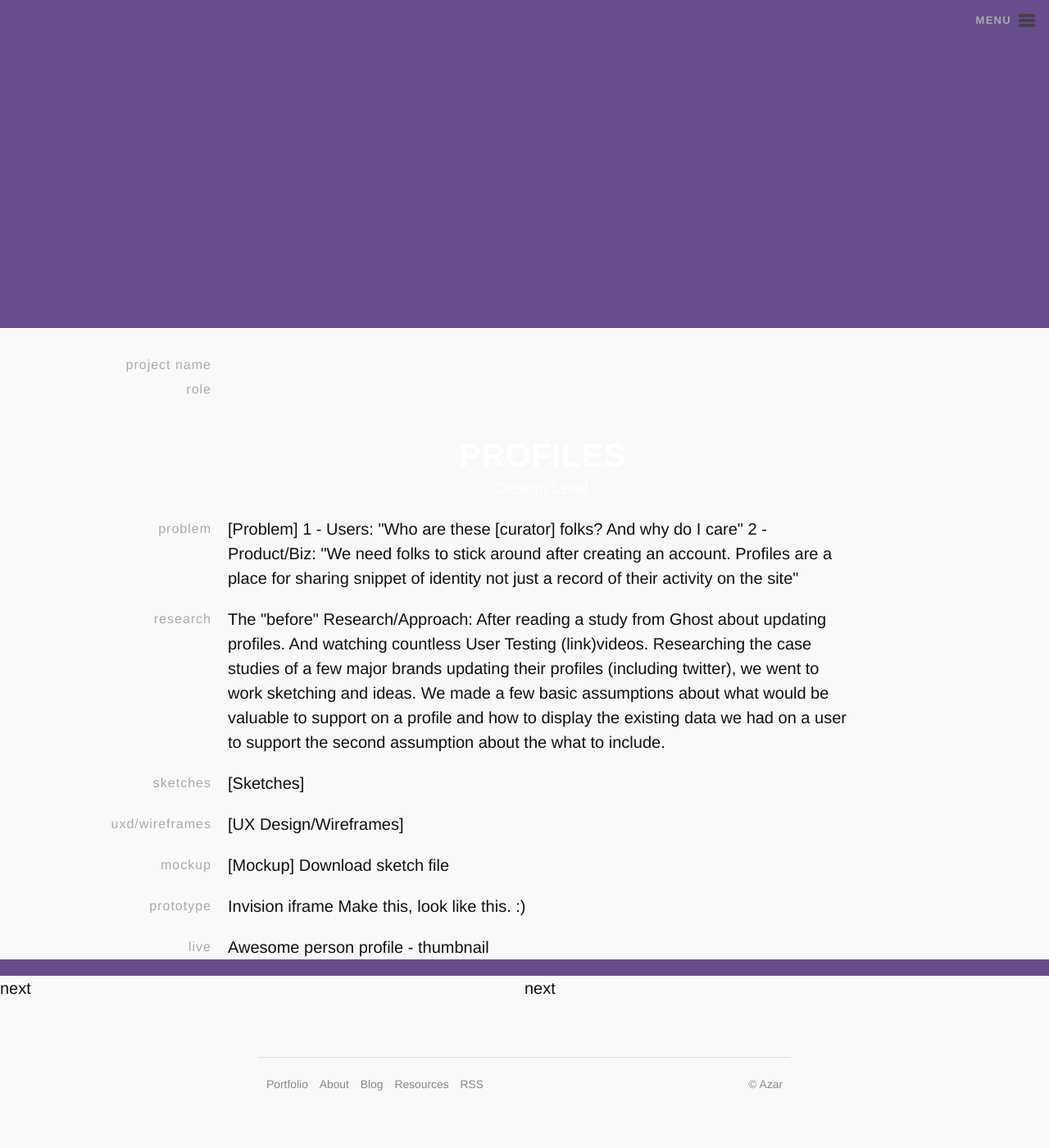
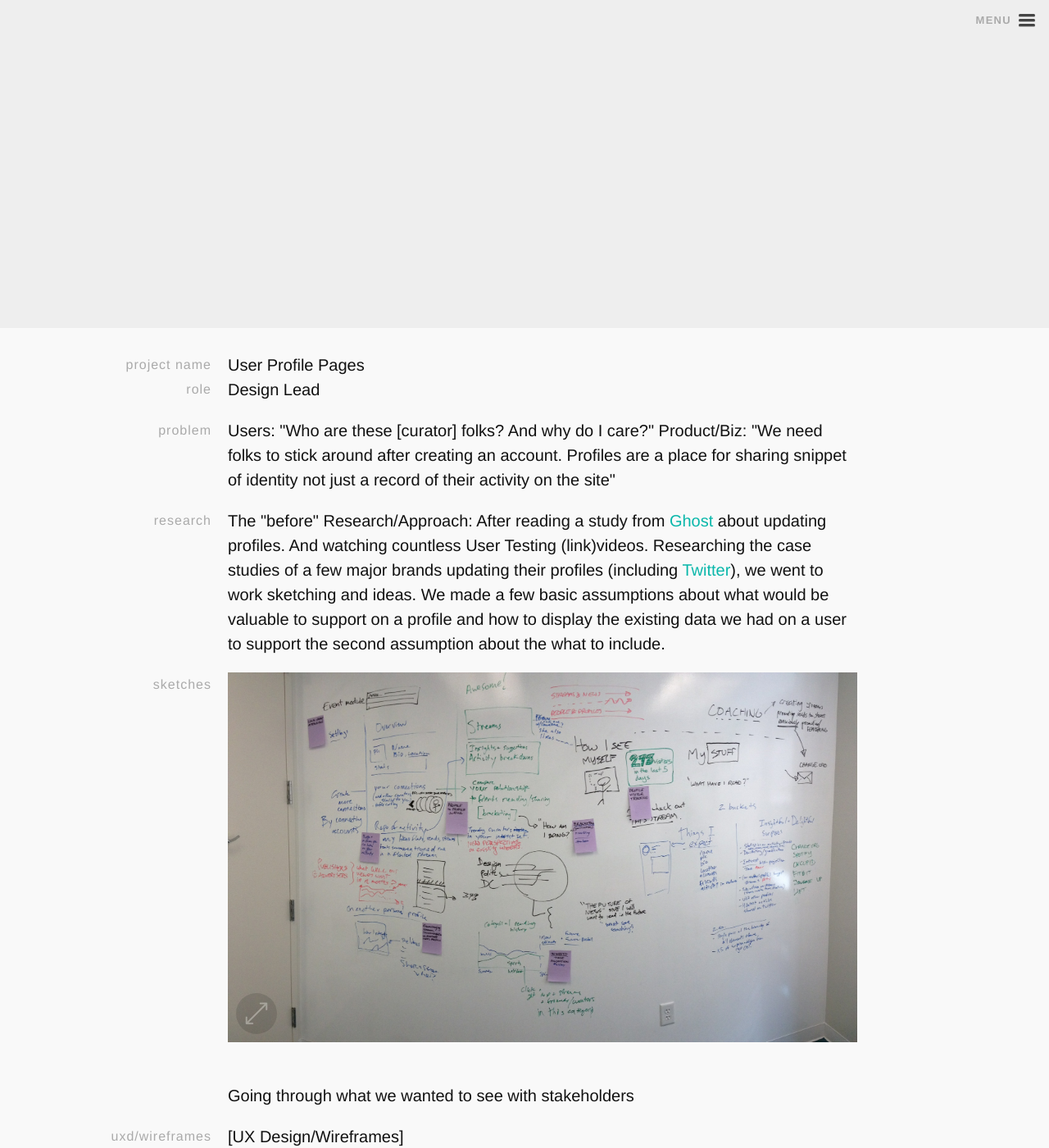
Before and after one commit to ReptarAzar/reptarazar.github.io, a Jekyll site: the page built from _posts/2015-01-09-trove-profile.markdown, in a window 1280 px wide and 1400 px high. Shown: the whole window at 82% size. Built offline with Jekyll 4.4.1, drawn with Linux system fonts in a browser that asks for light colours; nearby versions of some CDN libraries; some of the changed text lies outside the part shown.

Commit message:
Adding content to the profile page. tweaks to the lightbox

```diff
--- a/_includes/footer.html
+++ b/_includes/footer.html
@@ -20,6 +20,6 @@
 <script src="{{ "/js/lightbox.js" | prepend: site.baseurl }}" type="text/javascript"></script>
 <script>
     lightbox.option({
-      'positionFromTop': 200
+      'positionFromTop': 100
     })
 </script>
--- a/_posts/2015-01-09-trove-profile.markdown
+++ b/_posts/2015-01-09-trove-profile.markdown
@@ -18,7 +18,7 @@
     </div>
 
     <div class="content-column">
-        <span class="title">Profiles</span>
+        <span class="title">User Profile Pages</span>
         <span class="role">Design Lead</span>
     </div>
 </div>
@@ -30,9 +30,8 @@
     </div>
 
     <div class="content-column">
-        [Problem]
-        1 - Users: "Who are these [curator] folks? And why do I care"
-        2 - Product/Biz: "We need folks to stick around after creating an account. Profiles are a place for sharing snippet of identity not just a record of their activity on the site"
+        Users: "Who are these [curator] folks? And why do I care?"
+        Product/Biz: "We need folks to stick around after creating an account. Profiles are a place for sharing snippet of identity not just a record of their activity on the site"
     </div>
 </div>
 
@@ -46,7 +45,7 @@
         The "before"
 
         Research/Approach:
-        After reading a study from Ghost about updating profiles. And watching countless User Testing (link)videos. Researching the case studies of a few major brands updating their profiles (including twitter), we went to work sketching and ideas. We made a few basic assumptions about what would be valuable to support on a profile and how to display the existing data we had on a user to support the second assumption about the what to include.
+        After reading a study from <a href="http://blog.ghost.org/ghost-onboarding/">Ghost</a> about updating profiles. And watching countless User Testing (link)videos. Researching the case studies of a few major brands updating their profiles (including <a href="https://blog.twitter.com/2015/designing-the-new-twitter-profiles">Twitter</a>), we went to work sketching and ideas. We made a few basic assumptions about what would be valuable to support on a profile and how to display the existing data we had on a user to support the second assumption about the what to include.
     </div>
 </div>
 
@@ -57,7 +56,10 @@
     </div>
 
     <div class="content-column">
-        [Sketches]
+        <a href="../assets/img/portfolio/profiles/whiteboad-001.jpg" data-lightbox="sketches" class="lightbox-image">
+            <img src="../assets/img/portfolio/profiles/whiteboad-001.jpg" />
+        </a>
+        Going through what we wanted to see with stakeholders
     </div>
 </div>
 
@@ -79,8 +81,17 @@
     </div>
 
     <div class="content-column">
-        [Mockup]
-        Download sketch file
+        Screenshot of the mockup Sketch document
+
+        Details (2 mobile mocks, side-by-side)
+
+
+        Then I'll begin pixel-perfect mock ups of the final designs. After the designs are reviewed by stakeholders, they are split into tickets and I'll generate a focused batch of mockup files for each ticket that way the engineer can just grab exactly what they need and don't have to dig at all.
+
+        Folder structure for this project.
+
+        <p> <a href="">Download sketch file</a></p>
+
     </div>
 </div>
 
@@ -91,9 +102,11 @@
     </div>
 
     <div class="content-column">
-        Invision iframe
+        Here are a few prototypes I made that you can click around and play with.
 
-        Make this, look like this. :)
+        As a fun game try making the first one look filled in like the second prototype.
+        <iframe class="invision" width="438" height="870" src="//invis.io/Z74LBQBXV" frameborder="0" allowfullscreen></iframe>
+        <iframe class="invision" width="438" height="870" src="//invis.io/QX4LBOJYM" frameborder="0" allowfullscreen></iframe>
     </div>
 </div>
 
@@ -105,6 +118,25 @@
 
     <div class="content-column">
         Awesome person profile - thumbnail
+
+
+    </div>
+</div>
+
+<!-- Begin Live Row -->
+<div class="row live">
+    <div class="label-column">
+        Bonus
+    </div>
+
+    <div class="content-column">
+
+        Here's a bonus. It's a settings page I made to go with the new profile page. It was eventually scrapped based on the decision to use engineering resourses where there's more traffic. But this design solved a few problems we have on the current settings pages dealing with different input types that require different saving paradigms.
+
+        <p>It's a clickable prototype too, so feel free to play around and check out the different input types and save structure. </p>
+
+        <iframe class="invision" width="438" height="870" src="//invis.io/A33BPR568" frameborder="0" allowfullscreen></iframe>
+
     </div>
 </div>
 
--- a/_sass/_lightbox.scss
+++ b/_sass/_lightbox.scss
@@ -3,9 +3,9 @@
   top: 0;
   left: 0;
   z-index: 9999;
-  background-color: white;
+  background-color: black;
   filter: progid:DXImageTransform.Microsoft.Alpha(Opacity=80);
-  opacity: 0.95;
+  opacity: 0.85;
   display: none;
 }
 
@@ -36,7 +36,7 @@
 
 .lb-outerContainer {
   position: relative;
-  background-color: white;
+  background-color: transparent;
   *zoom: 1;
   width: 250px;
   height: 250px;
--- a/_sass/_posts.scss
+++ b/_sass/_posts.scss
@@ -2,12 +2,6 @@
 // Override all other stylesheets except _syntax-highlighting.scss
 
 // To do: make this only load on blog and post pages
-
-.portfolio-content {
-    padding: 20px;
-    max-width: 650px;
-    margin: 0 auto;
-}
 
 
 //remove these two when portfolio is ready
@@ -112,18 +106,18 @@
         clear: both;
 
         &.intro {
-            text-align: center;
-            color: $white;
+            // text-align: center;
+            // color: $white;
 
             .title {
-                width: 100%;
-                display: block;
-                font-weight: 900;
-                letter-spacing: .5px;
-                text-transform: uppercase;
-                font-size: 2em;
-                line-height: 1.25em;
-                margin-top: 100px;
+                // width: 100%;
+                // display: block;
+                // font-weight: 900;
+                // letter-spacing: .5px;
+                // text-transform: uppercase;
+                // font-size: 2em;
+                // line-height: 1.25em;
+                // margin-top: 100px;
             }
             .sub-head {
                 font-style: italic;
@@ -139,18 +133,21 @@
             width: 100%;
             height: 400px;
             margin: 0 0 10px 0;
-            background-color: $lavender;
+            background-color: #eee;
 
         }
 
         &.next {
             width: 100%;
             margin: 10px 0;
-            background-color: $lavender;
+            background-color: #eee;
+            float: left;
+
 
             .next-column {
                 width: 50%;
                 float: left;
+                padding: 0 20px 20px 20px;
             }
         }
 
@@ -180,6 +177,10 @@
                 width: 100%;
             }
 
+            a {
+                color: $teal;
+            }
+
             blockquote {
                 font-style: italic;
                 text-indent: -6px;
@@ -189,6 +190,11 @@
                 text-align: justify;
             }
 
+            .invision {
+                float: left;
+                width: 430px;
+            }
+
         }
 
     // end .row
@@ -196,3 +202,31 @@
 
 // end .post
 }
+
+
+
+
+
+
+// make a pretty little arrow icon after all images that can open in a lightbox
+.lightbox-image:after {
+    display: block;
+    height: 50px;
+    width: 50px;
+    position: relative;
+    left: 10px;
+    bottom: 60px;
+    content: url(../assets/img/portfolio/expand-arrow.png);
+    background-color: black;
+    background-color: rgba(0,0,0,0.5);
+    border-radius: 50%;
+    opacity: .25;
+    transition: opacity .3s;
+    &:hover {
+        cursor: pointer;
+    }
+}
+
+.lightbox-image:hover:after {
+    opacity: 1;
+}
```
Also changed, not shown: _posts/2015-01-10-trove-conversations.markdown (+14 -14 lines), portfolio.md (+1 -1 lines), assets/img/portfolio/expand-arrow.png (added), assets/img/portfolio/profiles/whiteboad-001.jpg (added), 1 other file.
